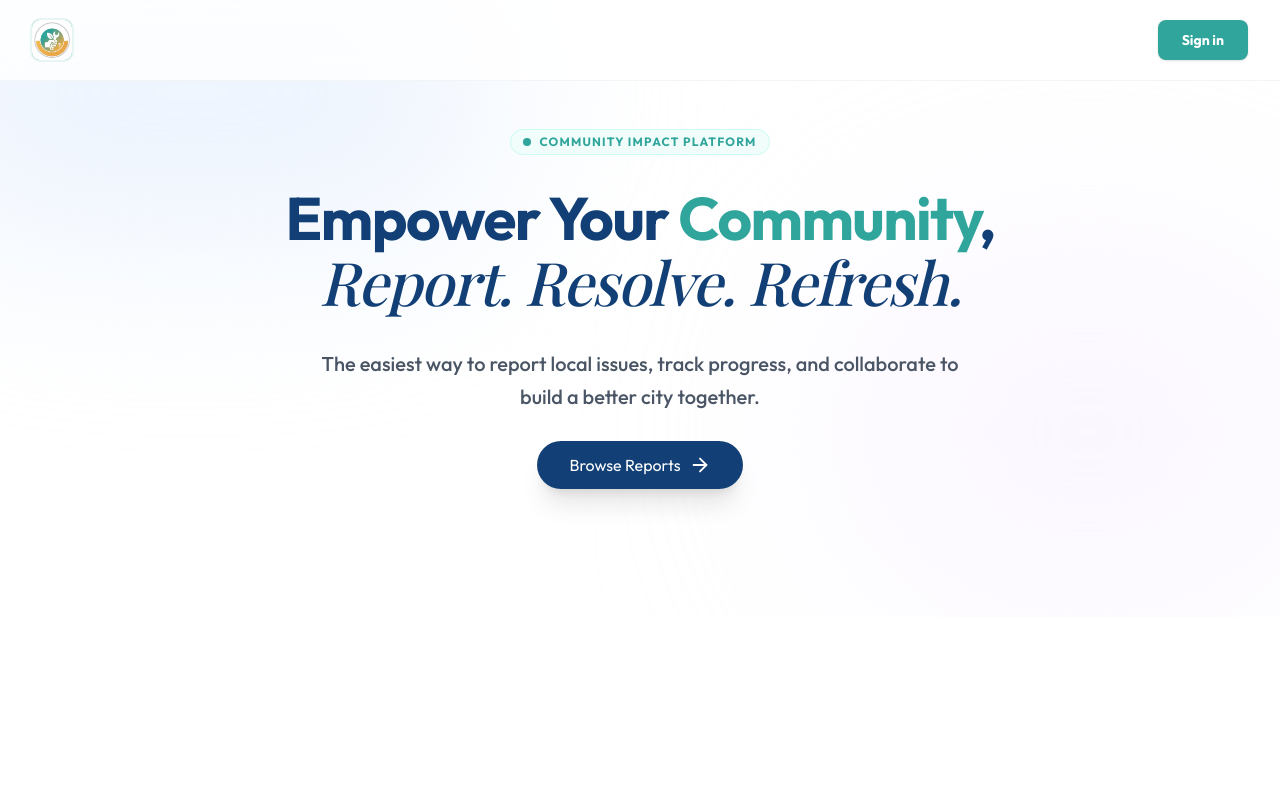
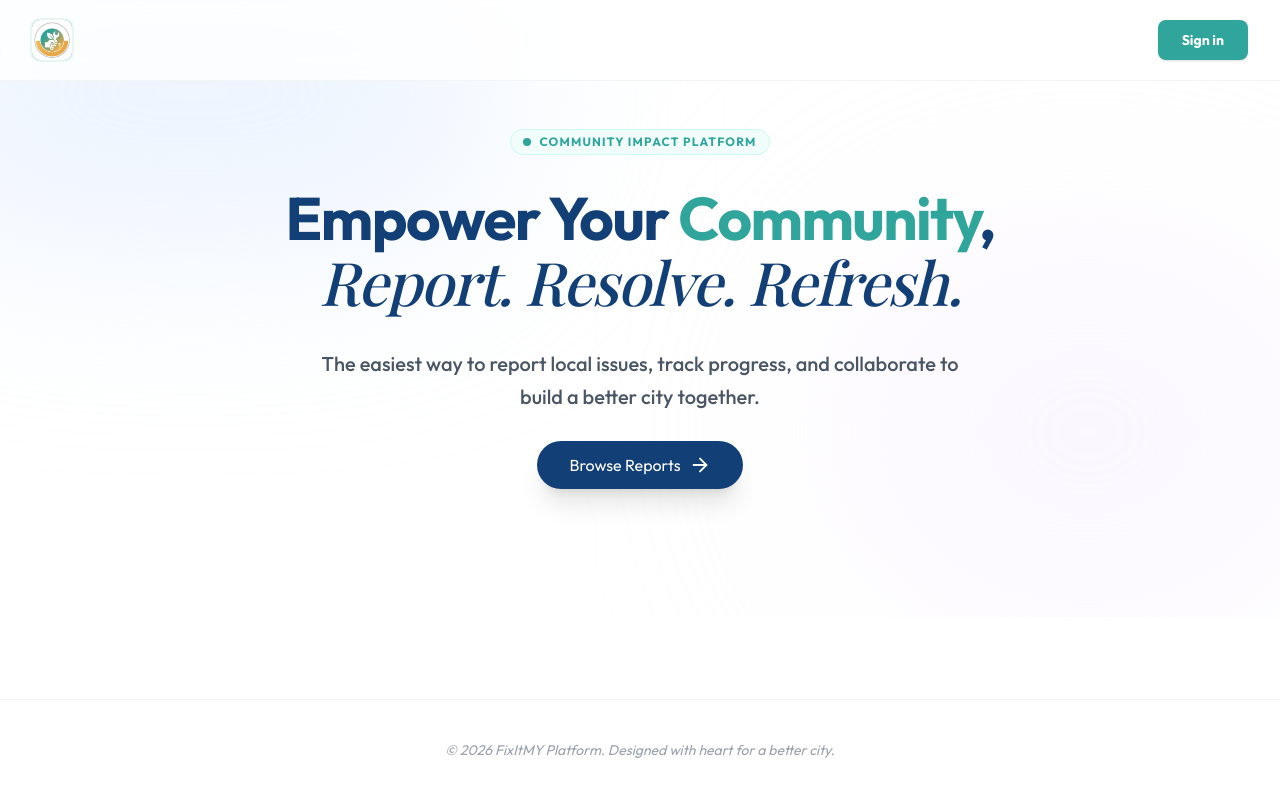
Before and after one commit to Joyanne05/fixit-my, a Next.js app in the folder frontend/: page / in a window 1280 px wide. Shown: the top 796 px of the page. Built offline with nearby package versions, Linux system fonts and the light colour scheme; no server answers; a web font is replaced by a local one.

Commit message:
style(ui): add footer and fix typo

```diff
--- a/frontend/app/auth/callback/page.tsx
+++ b/frontend/app/auth/callback/page.tsx
@@ -55,8 +55,8 @@ export default function AuthCallbackPage() {
         {!error ? (
           <>
             <Loader2 className="w-10 h-10 text-blue-600 animate-spin mx-auto" />
-            <h1 className="text-xl font-medium text-gray-900">Sigining you in...</h1>
-            <p className="text-gray-500">Preparing your IssueGuard dashboard.</p>
+            <h1 className="text-xl font-medium text-gray-900">Signing you in...</h1>
+            <p className="text-gray-500">Preparing your dashboard.</p>
           </>
         ) : (
           <div className="bg-red-50 p-4 rounded-lg border border-red-100">
--- a/frontend/app/layout.tsx
+++ b/frontend/app/layout.tsx
@@ -31,6 +31,7 @@ export const viewport = {
 
 import InstallPrompt from "@/shared/components/InstallPrompt";
 import OfflineIndicator from "@/shared/components/OfflineIndicator";
+import Footer from "@/shared/components/Footer";
 
 export default function RootLayout({
   children,
@@ -40,9 +41,12 @@ export default function RootLayout({
   return (
     <html lang="en">
       <body
-        className={`${inter.variable} ${outfit.variable} ${playfair.variable} antialiased`}
+        className={`${inter.variable} ${outfit.variable} ${playfair.variable} antialiased min-h-screen flex flex-col`}
       >
-        {children}
+        <div className="flex-grow">
+          {children}
+        </div>
+        <Footer />
         <OfflineIndicator />
         <InstallPrompt />
       </body>
--- /dev/null
+++ b/frontend/shared/components/Footer.tsx
@@ -0,0 +1,19 @@
+"use client";
+import React from 'react';
+import { useRouter } from "next/navigation";
+
+const Footer: React.FC = () => {
+    const router = useRouter();
+
+    return (
+        <footer >
+            <div className="border-t border-gray-100 py-10 flex flex-col justify-center md:flex-row">
+                <p className="text-gray-400 text-sm italic">
+                    &copy; {new Date().getFullYear()} FixItMY Platform. Designed with heart for a better city.
+                </p>
+            </div>
+        </footer>
+    );
+};
+
+export default Footer;
```
